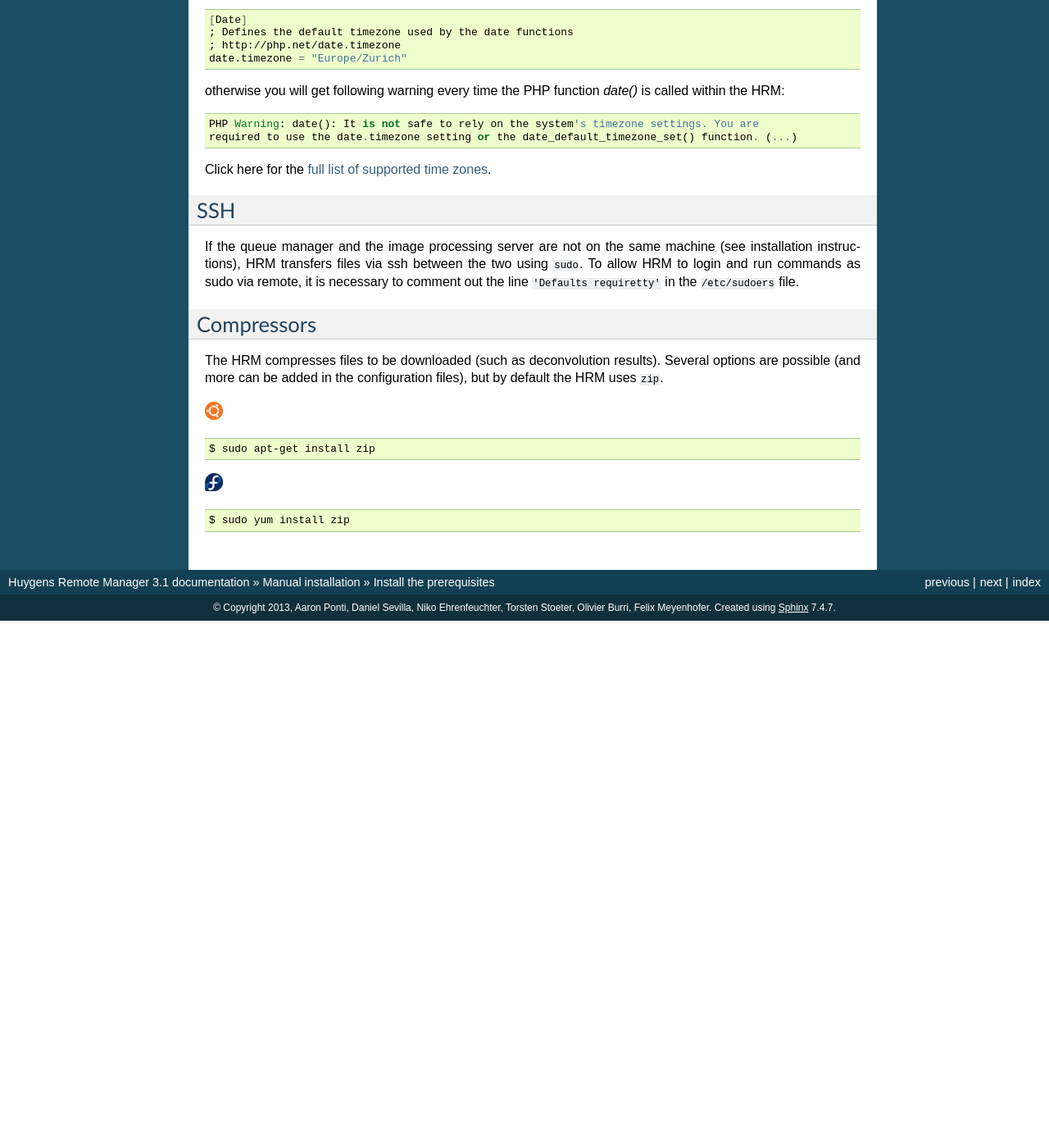
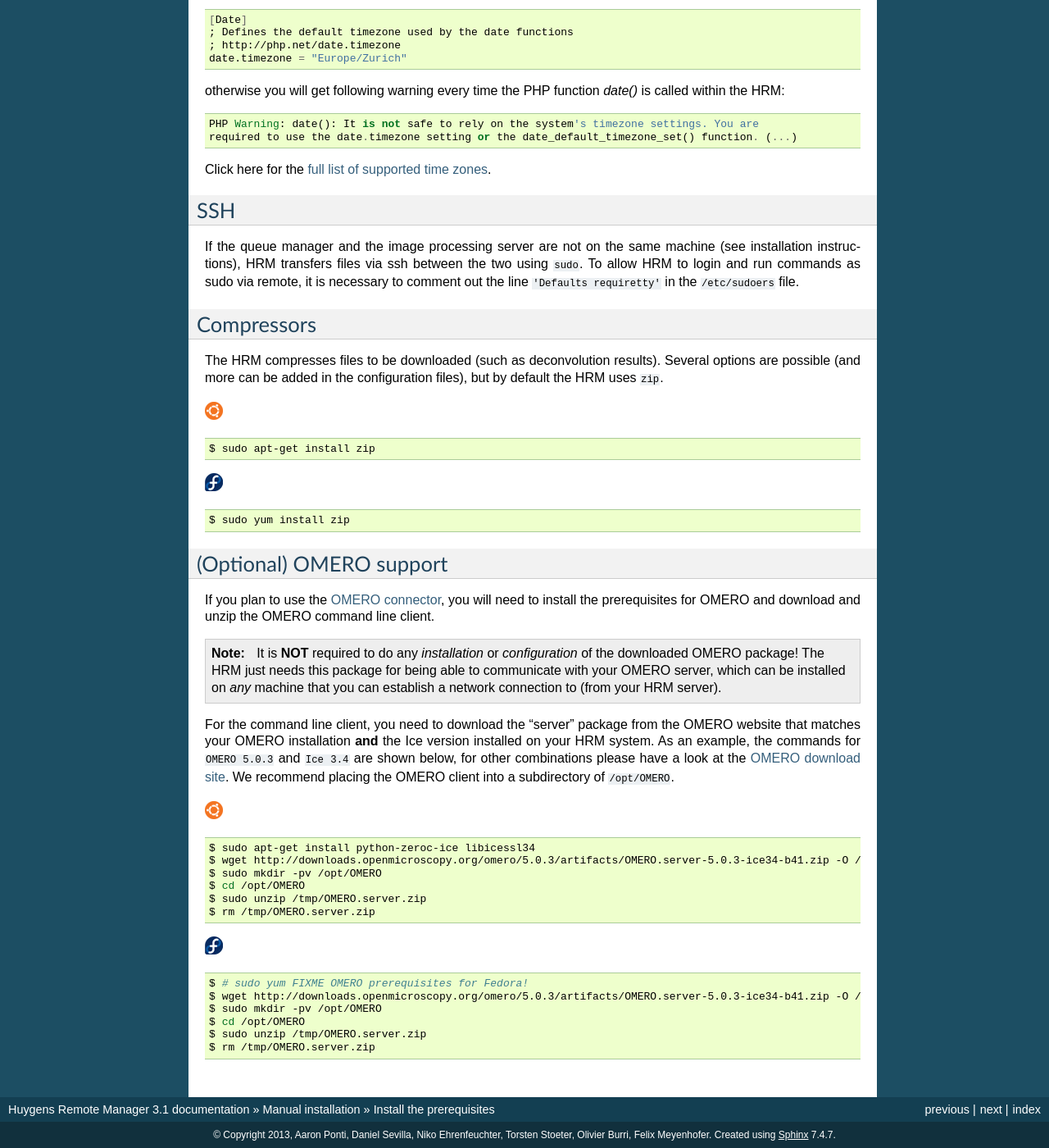
Before and after one commit to aarpon/hrm_docs, a Sphinx documentation site: the page built from docs/prerequisites.rst, in a window 1280 px wide and 1400 px high, scrolled down 3330 px. Shown: the whole window at 82% size. Built offline with Sphinx 7.4.7, drawn with Linux system fonts in a browser that asks for light colours; before the commit the page ends 4087 px from its top, so only the background shows below that; some of the changed text lies outside the part shown.

Commit message:
Update installation instructions for the new OMERO connector.
Fixes #240.

```diff
--- a/docs/configure.rst
+++ b/docs/configure.rst
@@ -26,3 +26,4 @@ Optional configuration steps
 
    customize_login
    export_data_share
+   configure_omero
--- a/docs/prerequisites.rst
+++ b/docs/prerequisites.rst
@@ -216,3 +216,39 @@ The HRM compresses files to be downloaded (such as deconvolution results). Sever
 .. code-block:: sh
 
     $ sudo yum install zip
+
+
+.. _prerequisites-omero:
+
+(Optional) OMERO support
+========================
+
+If you plan to use the :ref:`connector_omero`, you will need to install the prerequisites for OMERO and download and unzip the OMERO command line client.
+
+.. note::
+
+    It is **NOT** required to do any *installation* or *configuration* of the downloaded OMERO package! The HRM just needs this package for being able to communicate with your OMERO server, which can be installed on *any* machine that you can establish a network connection to (from your HRM server).
+
+For the command line client, you need to download the "server" package from the OMERO website that matches your OMERO installation **and** the Ice version installed on your HRM system. As an example, the commands for ``OMERO 5.0.3`` and ``Ice 3.4`` are shown below, for other combinations please have a look at the `OMERO download site <http://downloads.openmicroscopy.org/omero/>`_. We recommend placing the OMERO client into a subdirectory of ``/opt/OMERO``.
+
+|ubuntu|
+
+.. code-block:: sh
+
+    $ sudo apt-get install python-zeroc-ice libicessl34
+    $ wget http://downloads.openmicroscopy.org/omero/5.0.3/artifacts/OMERO.server-5.0.3-ice34-b41.zip -O /tmp/OMERO.server.zip
+    $ sudo mkdir -pv /opt/OMERO
+    $ cd /opt/OMERO
+    $ sudo unzip /tmp/OMERO.server.zip
+    $ rm /tmp/OMERO.server.zip
+
+|fedora|
+
+.. code-block:: sh
+
+    $ # sudo yum FIXME OMERO prerequisites for Fedora!
+    $ wget http://downloads.openmicroscopy.org/omero/5.0.3/artifacts/OMERO.server-5.0.3-ice34-b41.zip -O /tmp/OMERO.server.zip
+    $ sudo mkdir -pv /opt/OMERO
+    $ cd /opt/OMERO
+    $ sudo unzip /tmp/OMERO.server.zip
+    $ rm /tmp/OMERO.server.zip
```
Also changed, not shown: docs/config_files.rst (+0 -13 lines), docs/configure_omero.rst (added, +39 -0 lines), docs/hrm_conf.rst (+4 -4 lines).
